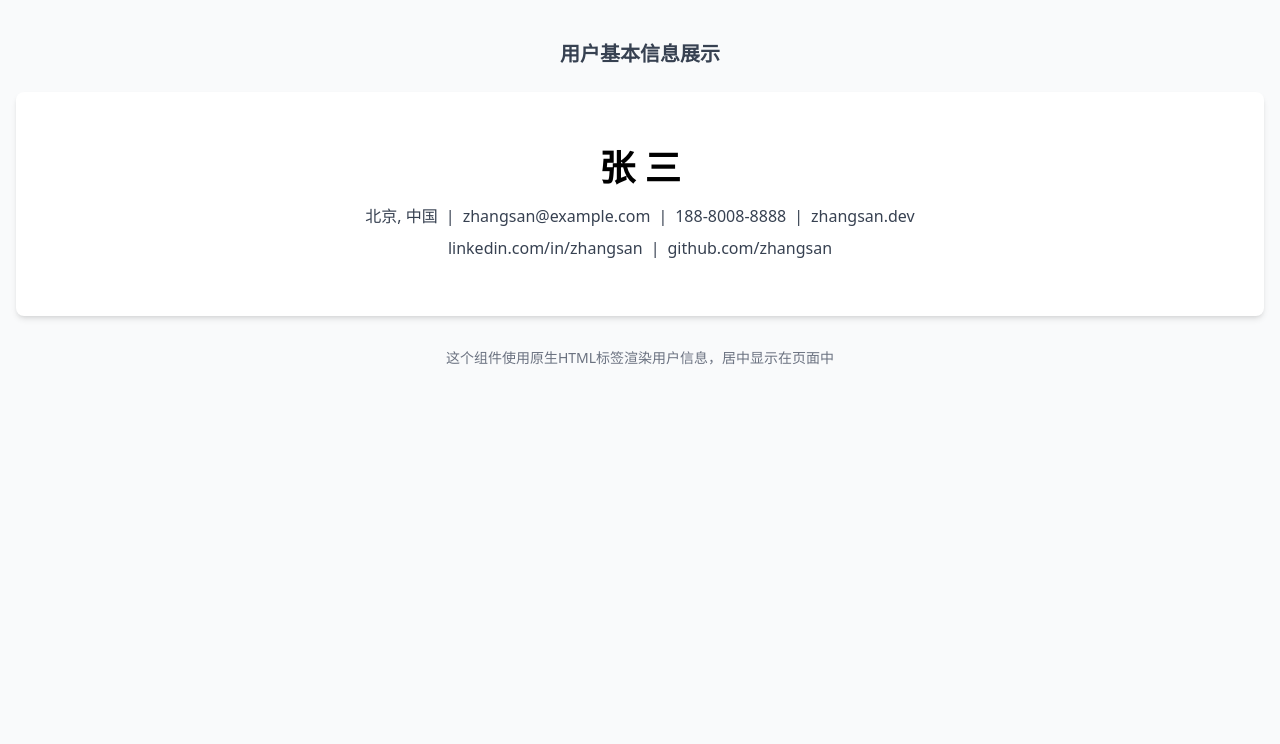
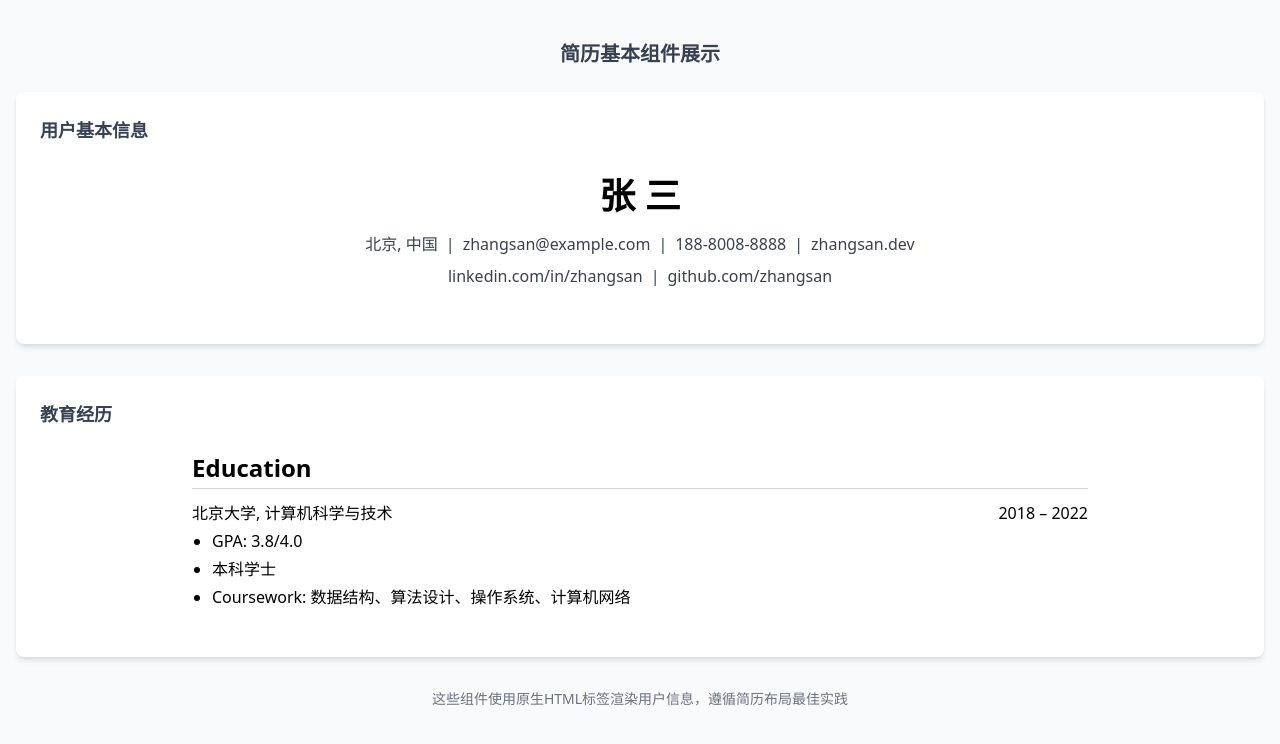
Before and after one commit to anonymity12/notion-style-resume, a Next.js app: page /user-info-demo in a window 1280 px wide. Shown: the top 744 px of the page. Built offline with nearby package versions, Linux system fonts and the light colour scheme.

Commit message:
添加教育经历部分

```diff
--- a/src/app/user-info-demo/page.jsx
+++ b/src/app/user-info-demo/page.jsx
@@ -3,21 +3,29 @@
 import React from 'react';
 import { ResumeProvider } from '../../context/ResumeContext';
 import UserBasicInfoSection from '../../components/UserBasicInfoSection';
+import EducationSection from '../../components/EducationSection';
 
 export default function UserInfoDemo() {
   return (
     <div className="min-h-screen bg-gray-50">
       <ResumeProvider>
         <div className="container mx-auto py-10 px-4">
-          <h2 className="text-xl font-bold mb-6 text-center text-gray-700">用户基本信息展示</h2>
+          <h2 className="text-xl font-bold mb-6 text-center text-gray-700">简历基本组件展示</h2>
 
           {/* Display the UserBasicInfoSection component */}
-          <div className="bg-white shadow-md rounded-lg p-6">
+          <div className="bg-white shadow-md rounded-lg p-6 mb-8">
+            <h3 className="text-lg font-semibold mb-4 text-gray-700">用户基本信息</h3>
             <UserBasicInfoSection />
           </div>
 
+          {/* Display the EducationSection component */}
+          <div className="bg-white shadow-md rounded-lg p-6">
+            <h3 className="text-lg font-semibold mb-4 text-gray-700">教育经历</h3>
+            <EducationSection />
+          </div>
+
           <div className="mt-8 text-center text-sm text-gray-500">
-            <p>这个组件使用原生HTML标签渲染用户信息，居中显示在页面中</p>
+            <p>这些组件使用原生HTML标签渲染用户信息，遵循简历布局最佳实践</p>
           </div>
         </div>
       </ResumeProvider>
--- /dev/null
+++ b/src/components/EducationSection.js
@@ -0,0 +1,63 @@
+'use client';
+
+import React from 'react';
+import { useResume } from '../context/ResumeContext';
+
+export const EducationSection = () => {
+  const { resumeData } = useResume();
+  const { education } = resumeData;
+
+  return (
+    <div className="w-full max-w-4xl mx-auto my-6">
+      {/* Section Title */}
+      <h2 className="text-2xl font-bold mb-1">Education</h2>
+
+      {/* Divider Line */}
+      <hr className="border-gray-300 mb-3" />
+
+      {/* Education Items */}
+      {education.map((edu, index) => (
+        <div key={index} className="mb-4">
+          {/* University and Date Row - Justified */}
+          <div className="flex justify-between items-center mb-1">
+            <div className="font-medium">
+              {edu.universityName}
+              {edu.universityMajor && (
+                <span>, {edu.universityMajor}</span>
+              )}
+            </div>
+            <div className="text-right">
+              {edu.fromDate} – {edu.toDate}
+            </div>
+          </div>
+
+          {/* Bullet Points */}
+          <ul className="list-disc pl-5 space-y-1">
+            {/* GPA if available */}
+            {edu.gpa && (
+              <li>
+                GPA: {edu.gpa}
+              </li>
+            )}
+
+            {/* Degree if available */}
+            {edu.degree && (
+              <li>
+                {edu.degree}
+              </li>
+            )}
+
+            {/* Courses if available */}
+            {edu.courses && (
+              <li>
+                Coursework: {edu.courses}
+              </li>
+            )}
+          </ul>
+        </div>
+      ))}
+    </div>
+  );
+};
+
+export default EducationSection;
```
